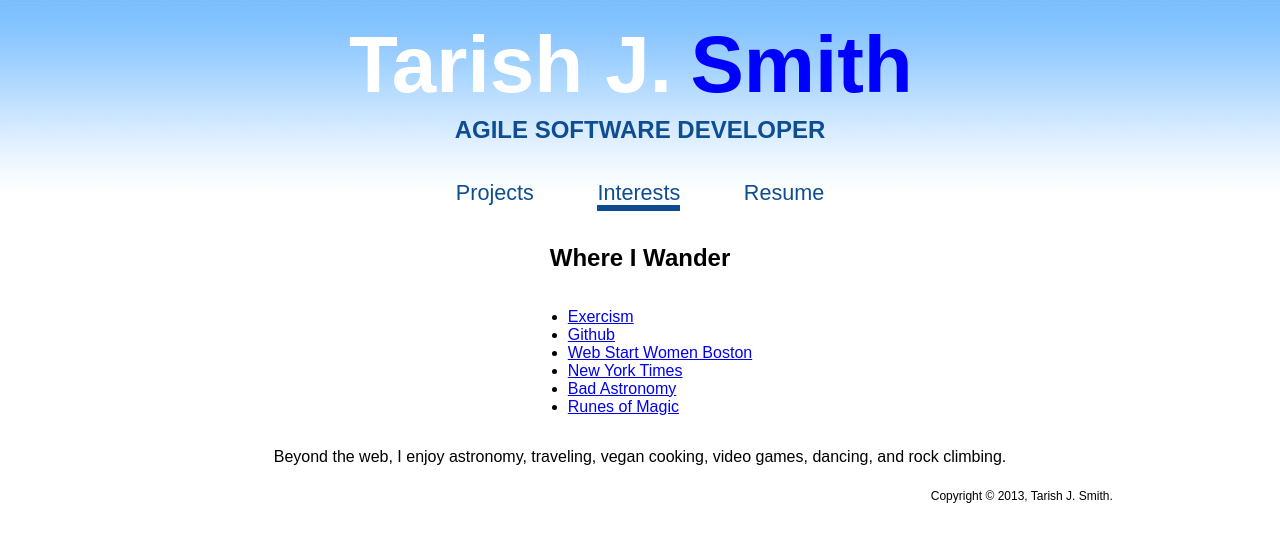
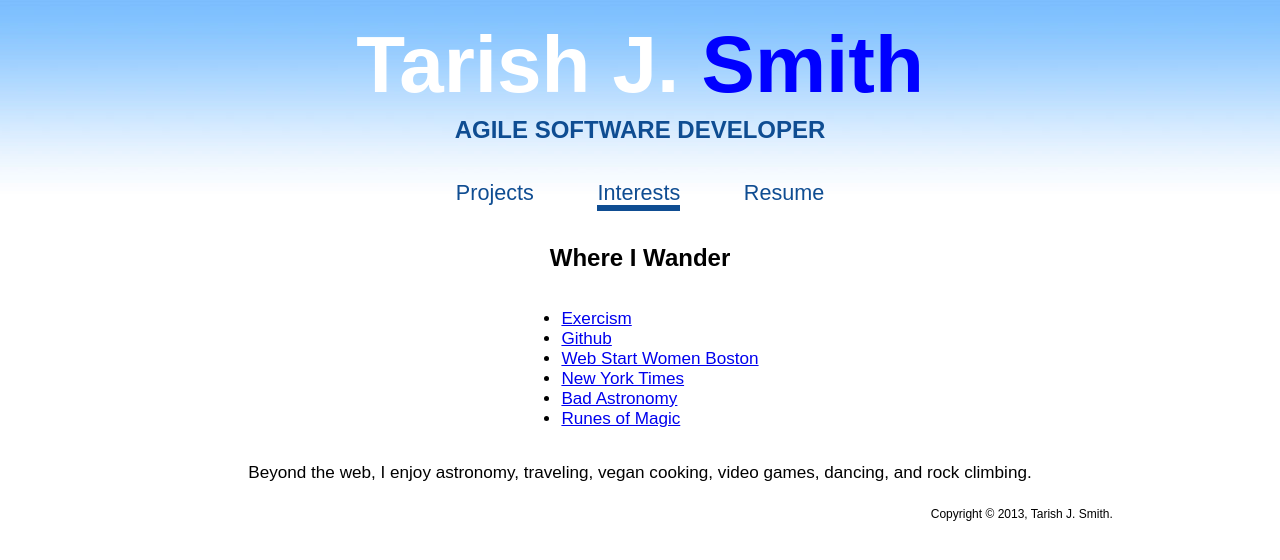
Before and after one commit to tarish/website, a website: page public/interests.html in a window 1280 px wide. Drawn offline with nearby package versions, Linux system fonts and the light colour scheme.

Commit message:
Added a min-width to both page & navigation span so that page always stays a min width even when adjusting size of browser window. Removed some unecessary styles.

```diff
--- a/public/css/styles.css
+++ b/public/css/styles.css
@@ -11,14 +11,7 @@
 	text-align: center;
 	font-family: Arial, Helvetica, sans-serif;
 	font-size: 1em;
-}
-
-.spacer {
-   padding: 2% 2%;
-}
-
-.underline {
-	text-decoration: underline;
+	min-width: 470px;
 }
 
 ul {
@@ -47,7 +40,7 @@ h3.banner {
 	font-size: 1.5em;
 }
 
-span.color {
+.color {
 	color: blue;
 }
 
@@ -56,6 +49,7 @@ span.color {
 	width: 50%;
 	display: inline-block;
 	font-size: 1.35em;
+	min-width: inherit;
 }
 
 .navigation ul {
@@ -87,12 +81,20 @@ span.color {
 	border-bottom: 6px solid #0F4D92;
 }
 
-.introduction {
+.content {
 	font-size: 1.07em;
+}
+
+.projects {
+	text-align: left;
 }
 
 .languages {
 	font-size: 0.95em;
+}
+
+.languages span {
+	text-decoration: underline;
 }
 
 .calendar {
@@ -113,10 +115,6 @@ span.color {
 	margin: 0 40%;
 }
 
-.projects {
-	text-align: left;
-}
-
 .copyright {
 	padding: 0.75%;
 	text-align: right;
--- a/public/interests.html
+++ b/public/interests.html
@@ -9,7 +9,7 @@
 	<body class="body">
 		<div class="page">
 			<a href="/index.html" class="home">
-				<h1 class="banner"><span>Tarish  J.</span><span class="color spacer">Smith</span></h1>
+				<h1 class="banner"><span>Tarish J.</span><span class="color"> Smith</span></h1>
 				<h3 class="banner">AGILE SOFTWARE DEVELOPER</h3>
 			</a>
 			<br/><br/>
@@ -21,8 +21,8 @@
 				</ul>
 			</div>
 			<br/><br/>
-			<div id="content">
-				<h2>Where I Wander</h2>
+			<h2>Where I Wander</h2>
+			<div class="content">
 				<ul>
 					<li><a href="http://exercism.io/">Exercism</a></li>
 					<li><a href="https://github.com/tarish">Github</a></li>
```
Also changed, not shown: public/index.html (+3 -3 lines), public/projects.html (+2 -2 lines).
